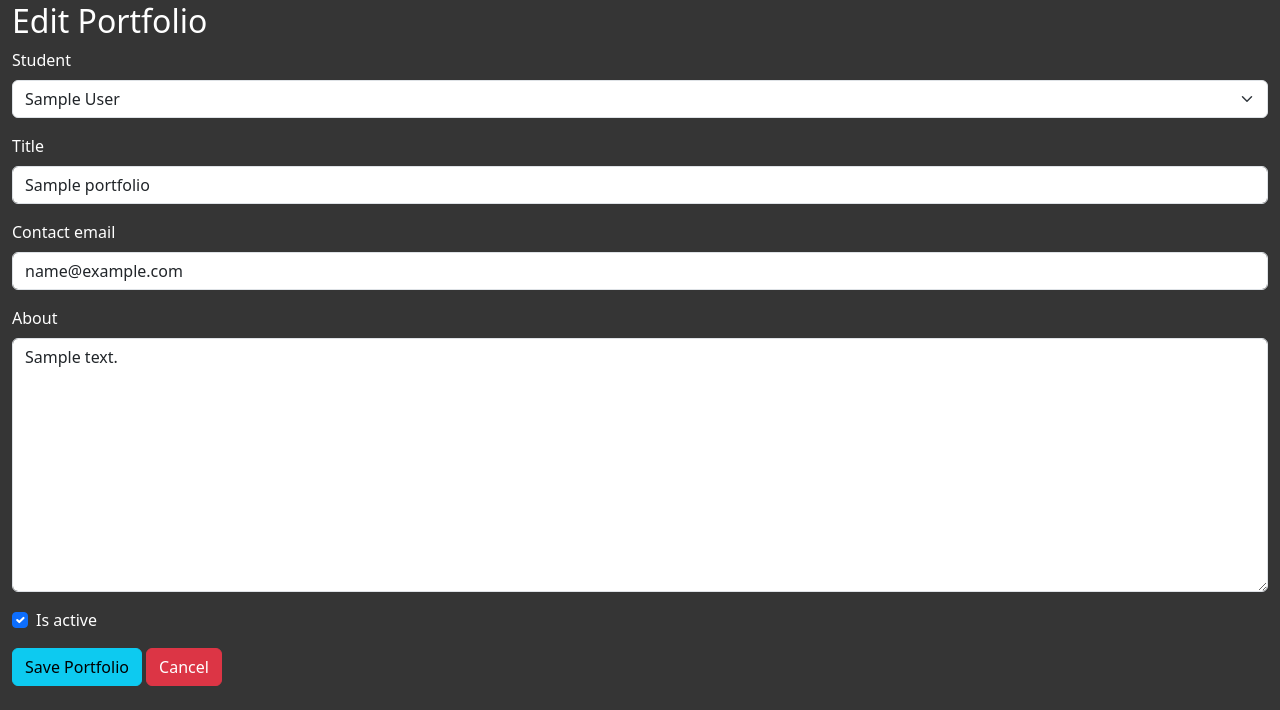
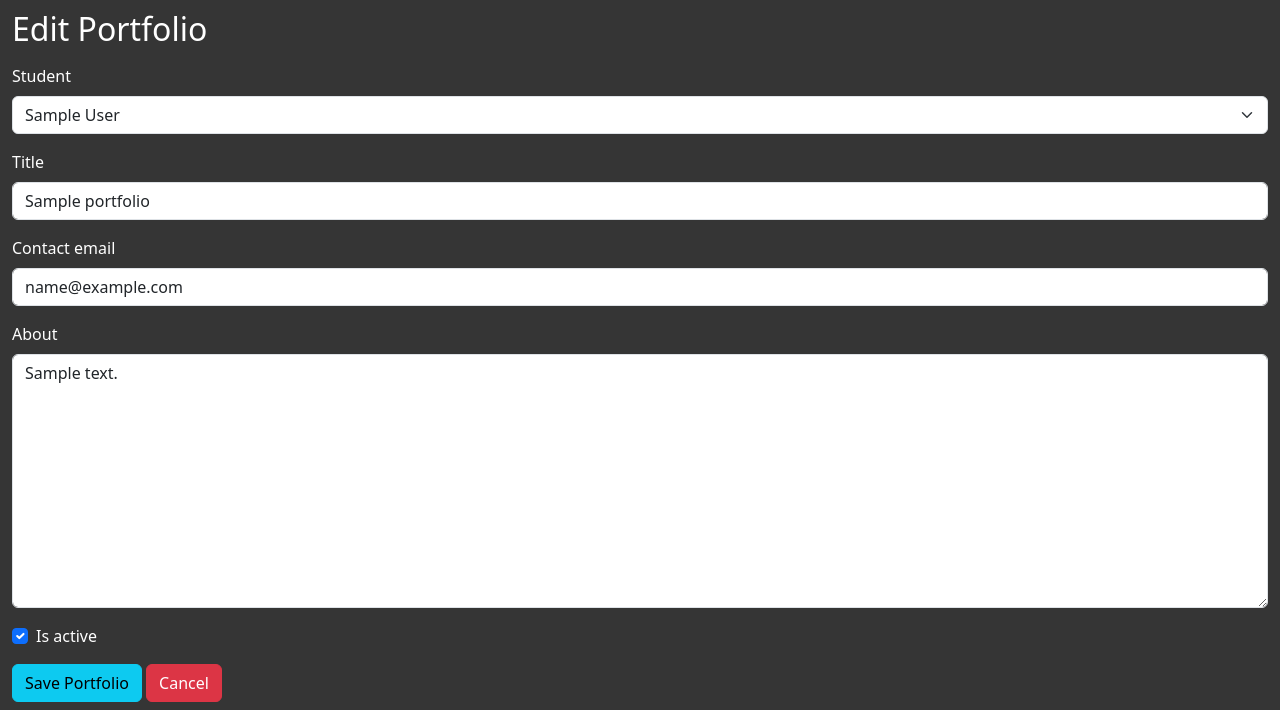
Before and after one commit to OrangeSkyline/Django-Project, a Django app: page /portfolios/1/update/ in a window 1280 px wide. Shown: the part 120-830 px from the top of the page. Before the commit the page ends 806 px from the top, so only its background shows below. Run offline with Django 5.2, Linux system fonts and the light colour scheme; tables that the repository leaves empty hold one stand-in row (values such as "Sample post"); some libraries are stand-ins or nearby versions.

Commit message:
Stylized & updated delete and update forms.

```diff
--- a/portfolio_app/templates/portfolio_app/portfolio_form_delete.html
+++ b/portfolio_app/templates/portfolio_app/portfolio_form_delete.html
@@ -7,7 +7,7 @@
         <form method="post" action="{% url 'portfolio_delete' portfolio.pk %}">
             <div class="modal-body">
                 {% csrf_token %}
-                <p>Are you sure you want to delete {{portfolio.title}}? This action cannot be undone.</p>
+                <p>Are you sure you want to delete <strong>{{portfolio.title}}?</strong> This action cannot be undone.</p>
             </div>
             <div class="modal-footer">
                 {% bootstrap_button button_type="submit" button_class="btn btn-danger" content="Delete It!" %}
--- a/portfolio_app/templates/portfolio_app/portfolio_form_update.html
+++ b/portfolio_app/templates/portfolio_app/portfolio_form_update.html
@@ -3,9 +3,9 @@
 
 {% block content %}
 
-<h2>Edit Portfolio</h2>
+<h2 class="mt-2">Edit Portfolio</h2>
 
-<form method="post">
+<form method="post" class="pt-2">
     {% csrf_token %}
     {% bootstrap_form form %}
     {% bootstrap_button button_type="submit" button_class="btn btn-info" content="Save Portfolio"%}
--- a/portfolio_app/templates/portfolio_app/project_form_delete.html
+++ b/portfolio_app/templates/portfolio_app/project_form_delete.html
@@ -7,7 +7,7 @@
         <form method="post" action="{% url 'project_delete' project.pk %}">
             <div class="modal-body">
                 {% csrf_token %}
-                <p>Are you sure you want to delete {{project.title}}? This action cannot be undone.</p>
+                <p>Are you sure you want to delete <strong>{{project.title}}?</strong> This action cannot be undone.</p>
             </div>
             <div class="modal-footer">
                 {% bootstrap_button button_type="submit" button_class="btn btn-danger" content="Delete It!" %}
--- a/portfolio_app/templates/portfolio_app/project_form_update.html
+++ b/portfolio_app/templates/portfolio_app/project_form_update.html
@@ -3,9 +3,9 @@
 
 {% block content %}
 
-<h2>Edit Portfolio</h2>
+<h2 class="mt-2">Edit Project</h2>
 
-<form method="post">
+<form method="post" class="pt-2">
     {% csrf_token %}
     {% bootstrap_form form %}
     {% bootstrap_button button_type="submit" button_class="btn btn-info" content="Save Project"%}
--- a/portfolio_app/templates/portfolio_app/student_form_delete.html
+++ b/portfolio_app/templates/portfolio_app/student_form_delete.html
@@ -7,7 +7,7 @@
         <form method="post" action="{% url 'student_delete' student.pk %}">
             <div class="modal-body">
                 {% csrf_token %}
-                <p>Are you sure you want to delete {{student.name}}? This action cannot be undone.</p>
+                <p>Are you sure you want to delete <strong>{{student.name}}?</strong> This action cannot be undone.</p>
             </div>
             <div class="modal-footer">
                 {% bootstrap_button button_type="submit" button_class="btn btn-danger" content="Delete It!" %}
--- a/portfolio_app/templates/portfolio_app/student_form_update.html
+++ b/portfolio_app/templates/portfolio_app/student_form_update.html
@@ -3,9 +3,9 @@
 
 {% block content %}
 
-<h2 class="fw-normal mt-3">Edit Student</h2>
+<h2 class="mt-2">Edit Student</h2>
 
-<form method="post">
+<form method="post" class="pt-2">
     {% csrf_token %}
     {% bootstrap_form form %}
     {% bootstrap_button button_type="link" content="Save Student" button_class="btn btn-info" href=portfolio_update %}
```
